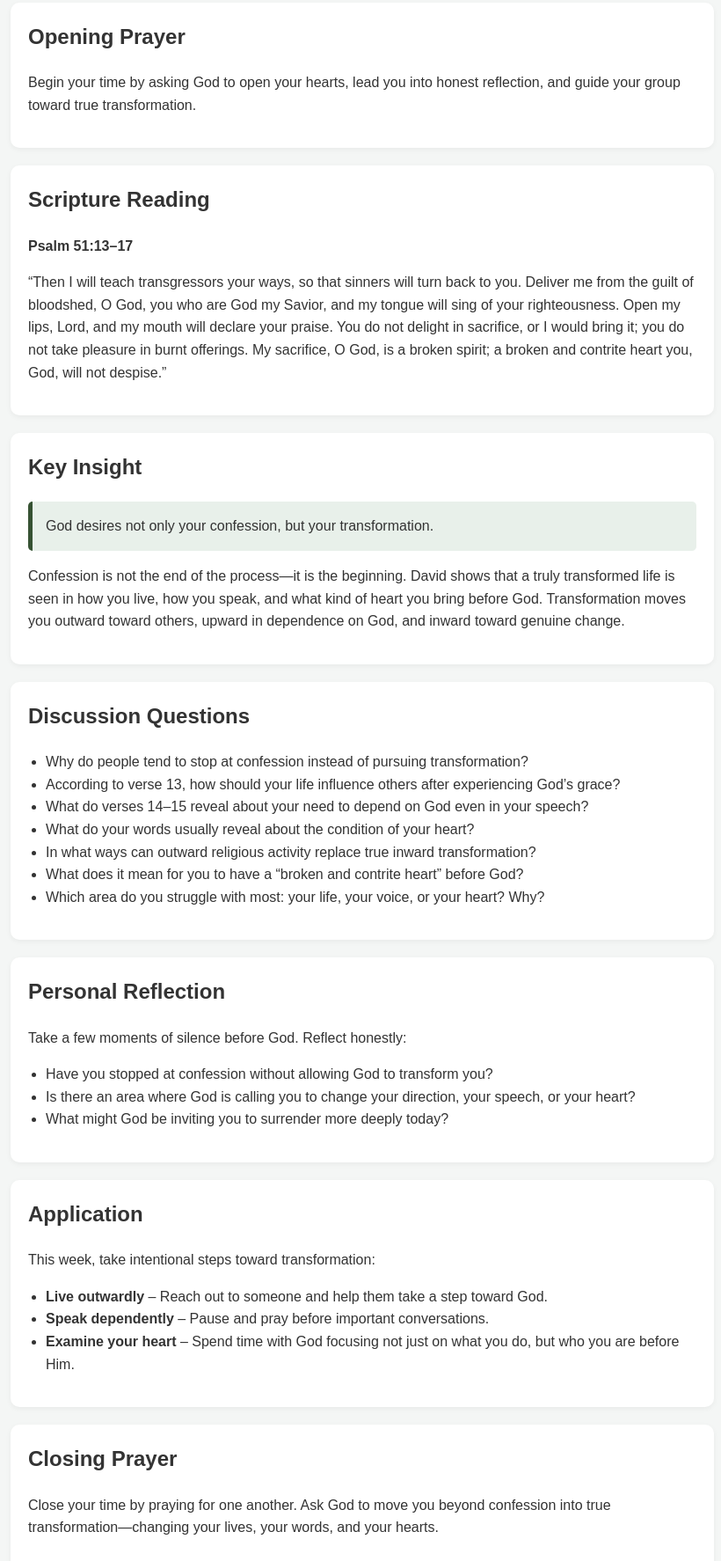
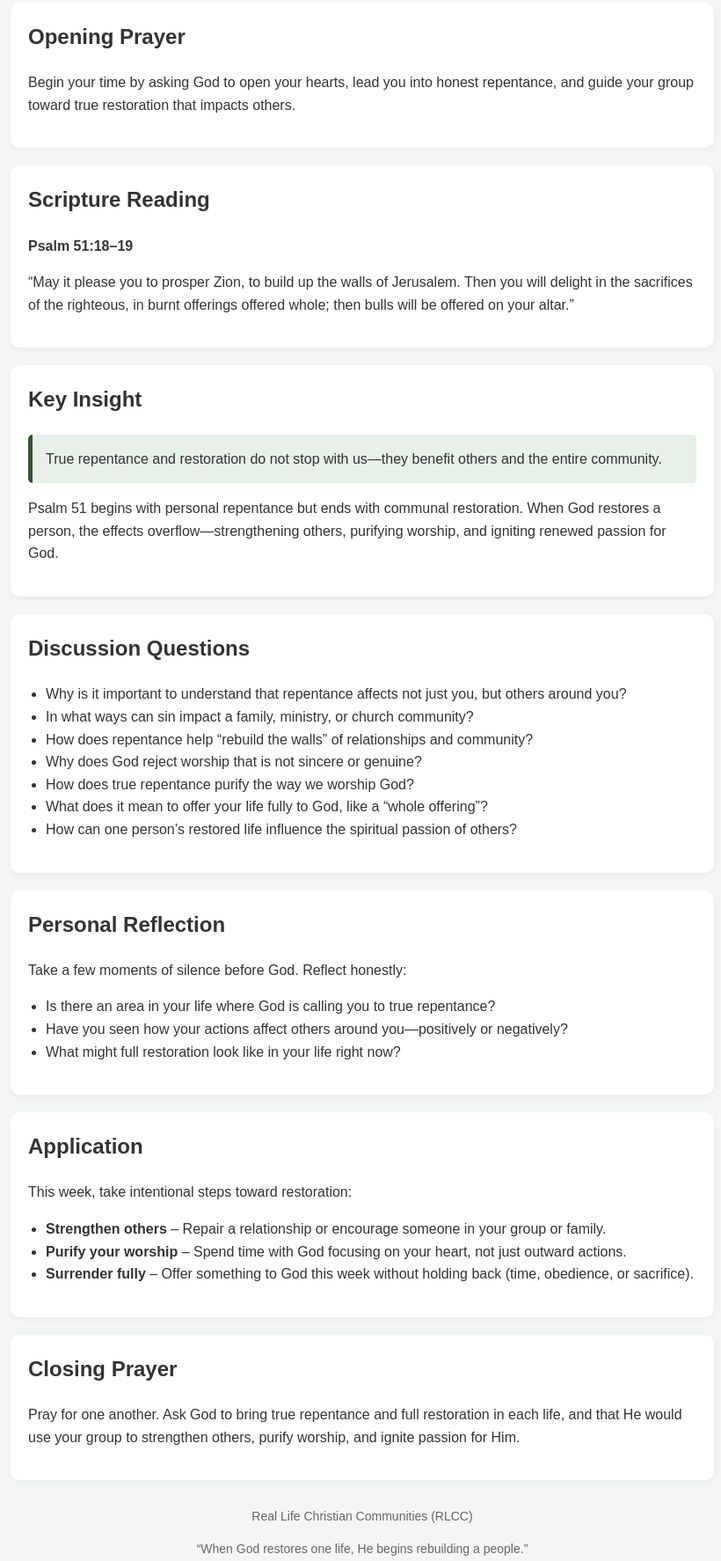
Before and after one commit to rlccphil/biblestudyguide, a plain HTML site: page index.html in a window 1280 px wide. Shown: the part 237-2011 px from the top of the page at 88% size, without its empty margins (228-1048 px from the left). Drawn offline with Linux system fonts and the light colour scheme.

Commit message:
Update index.html

```diff
--- a/index.html
+++ b/index.html
@@ -3,7 +3,7 @@
 <head>
 <meta charset="UTF-8">
 <meta name="viewport" content="width=device-width, initial-scale=1.0">
-<title>Small Group Guide – Beyond Confession</title>
+<title>Small Group Guide – Benefits of Repentance and Restoration</title>
 <style>
   body {
     font-family: Arial, sans-serif;
@@ -58,51 +58,46 @@
 
   <div class="header">
     <h1>Small Group Guide</h1>
-    <p><strong>Beyond Confession</strong><br>Psalm 51:13–17</p>
+    <p><strong>Benefits of Repentance and Restoration</strong><br>Psalm 51:18–19</p>
   </div>
 
   <div class="section">
     <h2>Opening Prayer</h2>
     <p>
-      Begin your time by asking God to open your hearts, lead you into honest reflection, and guide your group toward true transformation.
+      Begin your time by asking God to open your hearts, lead you into honest repentance, and guide your group toward true restoration that impacts others.
     </p>
   </div>
 
   <div class="section">
     <h2>Scripture Reading</h2>
-    <p><strong>Psalm 51:13–17</strong></p>
+    <p><strong>Psalm 51:18–19</strong></p>
     <p>
-      “Then I will teach transgressors your ways, so that sinners will turn back to you.
-      Deliver me from the guilt of bloodshed, O God, you who are God my Savior,
-      and my tongue will sing of your righteousness.
-      Open my lips, Lord, and my mouth will declare your praise.
-      You do not delight in sacrifice, or I would bring it;
-      you do not take pleasure in burnt offerings.
-      My sacrifice, O God, is a broken spirit;
-      a broken and contrite heart you, God, will not despise.”
+      “May it please you to prosper Zion, to build up the walls of Jerusalem.
+      Then you will delight in the sacrifices of the righteous, in burnt offerings offered whole;
+      then bulls will be offered on your altar.”
     </p>
   </div>
 
   <div class="section">
     <h2>Key Insight</h2>
     <div class="highlight">
-      God desires not only your confession, but your transformation.
+      True repentance and restoration do not stop with us—they benefit others and the entire community.
     </div>
     <p>
-      Confession is not the end of the process—it is the beginning. David shows that a truly transformed life is seen in how you live, how you speak, and what kind of heart you bring before God. Transformation moves you outward toward others, upward in dependence on God, and inward toward genuine change.
+      Psalm 51 begins with personal repentance but ends with communal restoration. When God restores a person, the effects overflow—strengthening others, purifying worship, and igniting renewed passion for God.
     </p>
   </div>
 
   <div class="section">
     <h2>Discussion Questions</h2>
     <ul>
-      <li>Why do people tend to stop at confession instead of pursuing transformation?</li>
-      <li>According to verse 13, how should your life influence others after experiencing God’s grace?</li>
-      <li>What do verses 14–15 reveal about your need to depend on God even in your speech?</li>
-      <li>What do your words usually reveal about the condition of your heart?</li>
-      <li>In what ways can outward religious activity replace true inward transformation?</li>
-      <li>What does it mean for you to have a “broken and contrite heart” before God?</li>
-      <li>Which area do you struggle with most: your life, your voice, or your heart? Why?</li>
+      <li>Why is it important to understand that repentance affects not just you, but others around you?</li>
+      <li>In what ways can sin impact a family, ministry, or church community?</li>
+      <li>How does repentance help “rebuild the walls” of relationships and community?</li>
+      <li>Why does God reject worship that is not sincere or genuine?</li>
+      <li>How does true repentance purify the way we worship God?</li>
+      <li>What does it mean to offer your life fully to God, like a “whole offering”?</li>
+      <li>How can one person’s restored life influence the spiritual passion of others?</li>
     </ul>
   </div>
 
@@ -112,34 +107,34 @@
       Take a few moments of silence before God. Reflect honestly:
     </p>
     <ul>
-      <li>Have you stopped at confession without allowing God to transform you?</li>
-      <li>Is there an area where God is calling you to change your direction, your speech, or your heart?</li>
-      <li>What might God be inviting you to surrender more deeply today?</li>
+      <li>Is there an area in your life where God is calling you to true repentance?</li>
+      <li>Have you seen how your actions affect others around you—positively or negatively?</li>
+      <li>What might full restoration look like in your life right now?</li>
     </ul>
   </div>
 
   <div class="section">
     <h2>Application</h2>
     <p>
-      This week, take intentional steps toward transformation:
+      This week, take intentional steps toward restoration:
     </p>
     <ul>
-      <li><strong>Live outwardly</strong> – Reach out to someone and help them take a step toward God.</li>
-      <li><strong>Speak dependently</strong> – Pause and pray before important conversations.</li>
-      <li><strong>Examine your heart</strong> – Spend time with God focusing not just on what you do, but who you are before Him.</li>
+      <li><strong>Strengthen others</strong> – Repair a relationship or encourage someone in your group or family.</li>
+      <li><strong>Purify your worship</strong> – Spend time with God focusing on your heart, not just outward actions.</li>
+      <li><strong>Surrender fully</strong> – Offer something to God this week without holding back (time, obedience, or sacrifice).</li>
     </ul>
   </div>
 
   <div class="section">
     <h2>Closing Prayer</h2>
     <p>
-      Close your time by praying for one another. Ask God to move you beyond confession into true transformation—changing your lives, your words, and your hearts.
+      Pray for one another. Ask God to bring true repentance and full restoration in each life, and that He would use your group to strengthen others, purify worship, and ignite passion for Him.
     </p>
   </div>
 
   <div class="footer">
     <p>Real Life Christian Communities (RLCC)</p>
-    <p>“God desires not only our confession, but our transformation.”</p>
+    <p>“When God restores one life, He begins rebuilding a people.”</p>
   </div>
 
 </div>
```
